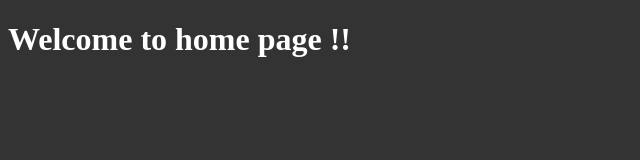
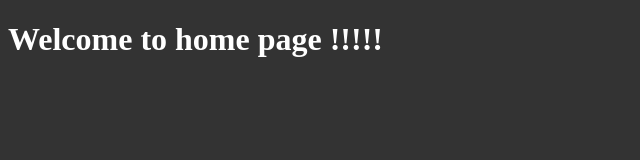
Before and after one commit to Ebuka200/nodecourse, a website: page public/index.html in a window 1280 px wide. Shown: the full height of the page, 0-640 px from the left. Drawn offline with Linux system fonts and the light colour scheme.

Commit message:
Added exclamation marks

```diff
--- a/public/index.html
+++ b/public/index.html
@@ -8,6 +8,6 @@
     <title>Homepage</title>
 </head>
 <body>
-    <h1>Welcome to home page !!</h1>
+    <h1>Welcome to home page !!!!!</h1>
 </body>
 </html>
```
